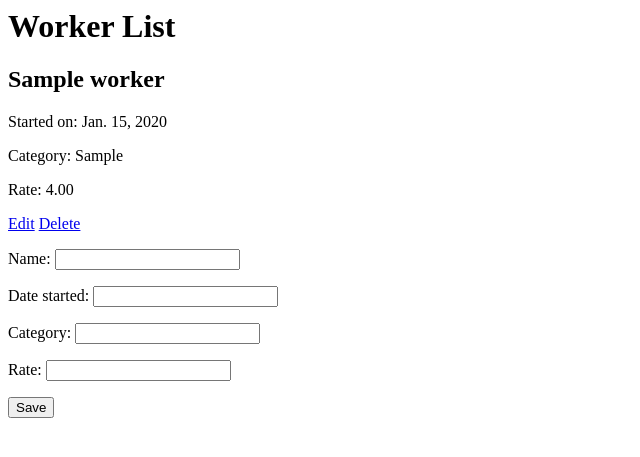
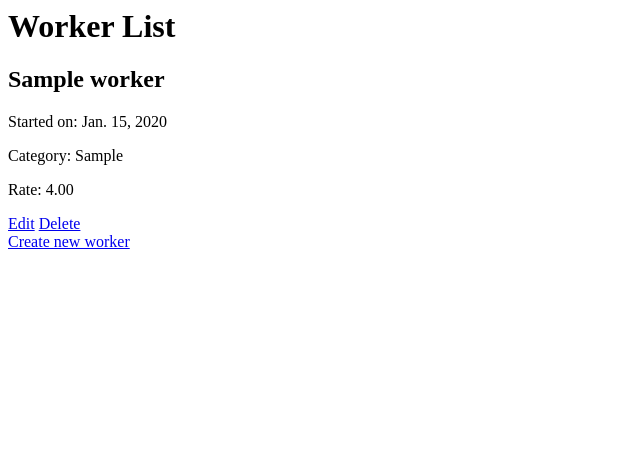
Before and after one commit to LoopyB/project, a Django app: template workers/templates/workers/worker_list.html in a window 1280 px wide. Shown: the top 457 px of the page, without its empty margins (0-640 px from the left). Run offline with Django 5.2, Linux system fonts and the light colour scheme; the template is opened without the code that fills it: values that come from a table or form of the project are taken from there, others are empty; tables that the repository leaves empty hold one stand-in row (values such as "Sample post").

```diff
--- /dev/null
+++ b/workers/templates/workers/worker_edit.html
@@ -0,0 +1,6 @@
+<h1>New Worker</h1>
+<form method="POST">
+    {% csrf_token %}
+    {{ form.as_p}}
+    <button type="submit">Save</button>
+</form>
--- a/workers/templates/workers/worker_list.html
+++ b/workers/templates/workers/worker_list.html
@@ -10,8 +10,4 @@
     </div>
 {% endfor %}
 
-<form method="POST">
-    {% csrf_token %}
-    {{ form.as_p}}
-    <button type="submit">Save</button>
-</form>
+<a href="{% url 'worker_new' %}">Create new worker</a>
```
